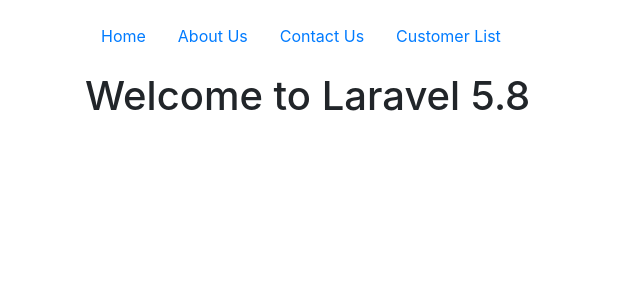
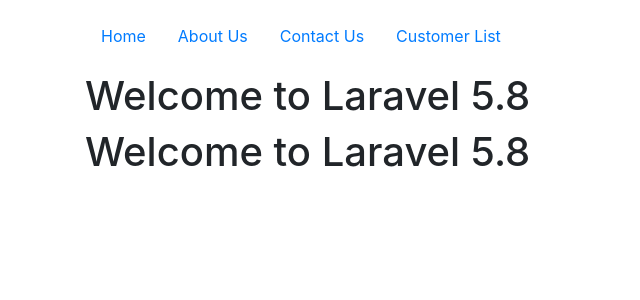
Before and after one commit to AbingPj/laravel5.8-by-coderstape, a Laravel app: page / in a window 1280 px wide. Shown: the top 300 px of the page, without its empty margins (0-640 px from the left). Run offline with Laravel 8, Linux system fonts and the light colour scheme.

Commit message:
update again

```diff
--- a/resources/views/home.blade.php
+++ b/resources/views/home.blade.php
@@ -2,5 +2,6 @@
 
 @section('content')
         <h1>Welcome to Laravel 5.8</h1>
+        <h1>Welcome to Laravel 5.8</h1>
 
 @endsection
```
